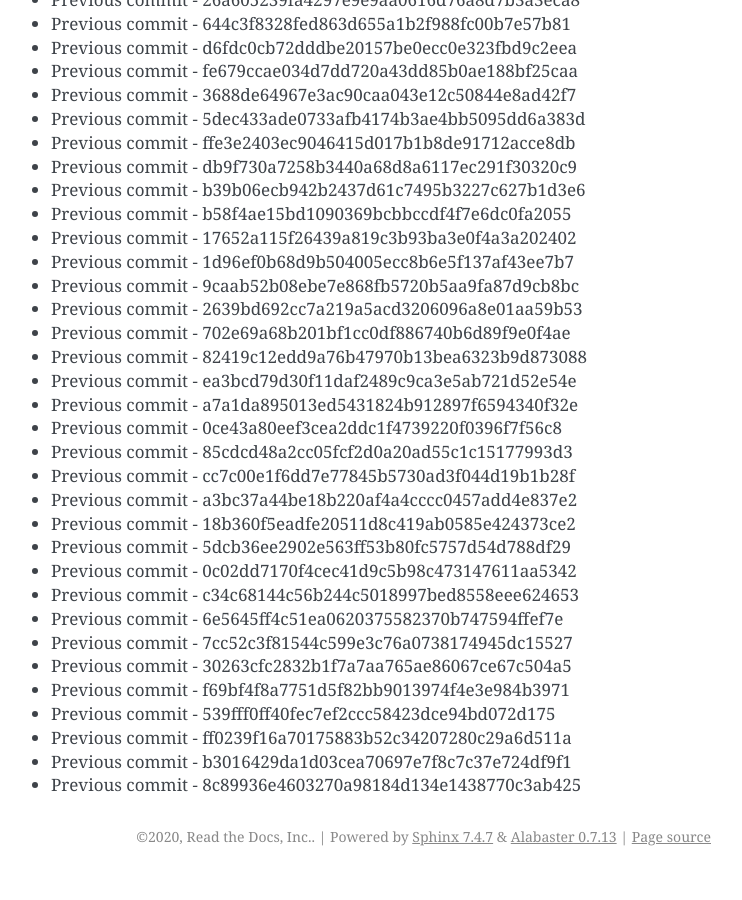
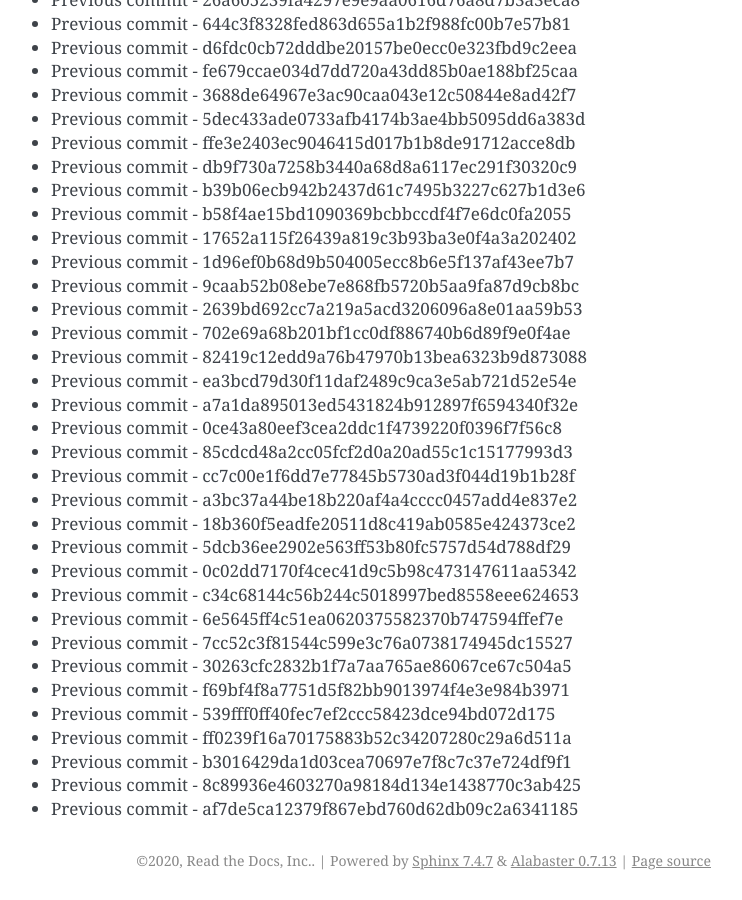
Before and after one commit to readthedocs/rtd-git-stresstest, a Sphinx documentation site: the page built from docs/updates.rst, in a window 1280 px wide and 900 px high, scrolled down 29997 px. Shown: the whole window, without its empty margins (399-1141 px from the left). Built offline with Sphinx 7.4.7, drawn with Linux system fonts in a browser that asks for light colours; before the commit the page ends 30873 px from its top, so only the background shows below that.

Commit message:
Generating commit from previous: af7de5ca12379f867ebd760d62db09c2a6341185

```diff
--- a/docs/updates.rst
+++ b/docs/updates.rst
@@ -1292,3 +1292,4 @@ It can be tested for any performance characteristics.
 * Previous commit - ff0239f16a70175883b52c34207280c29a6d511a
 * Previous commit - b3016429da1d03cea70697e7f8c7c37e724df9f1
 * Previous commit - 8c89936e4603270a98184d134e1438770c3ab425
+* Previous commit - af7de5ca12379f867ebd760d62db09c2a6341185
```
